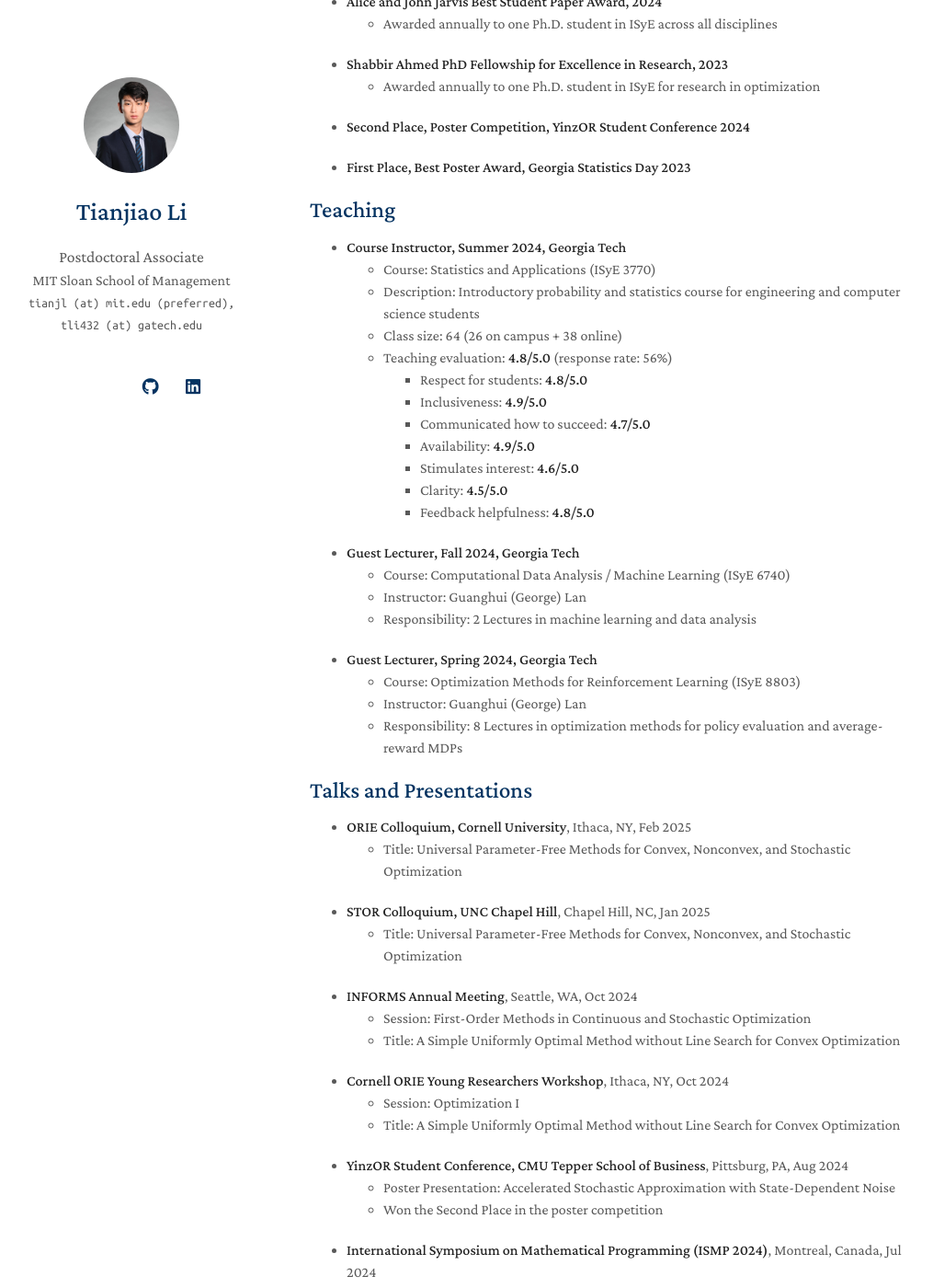
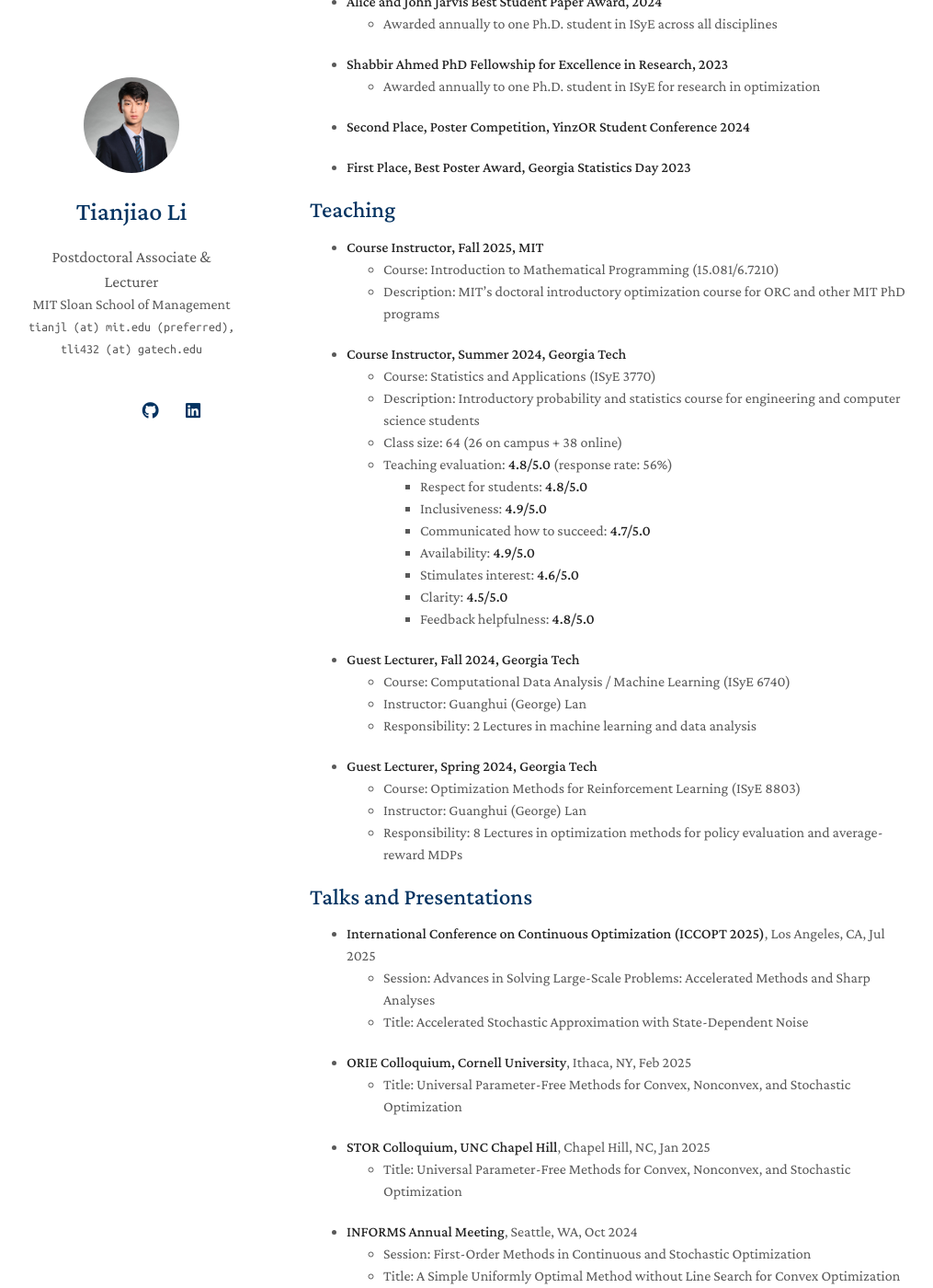
Before and after one commit to tli432/tli432.github.io, a Jekyll site: the page built from index.md, in a window 1280 px wide and 1400 px high, scrolled down 1841 px. Shown: the whole window at 92% size, without its empty margins (133-1148 px from the left). Built offline with Jekyll 4.4.1, drawn with Linux system fonts in a browser that asks for light colours; nearby versions of some CDN libraries; a style sheet for code colours, icons or effects is not loaded; our own code applies the rules of GitHub Pages for plain Markdown files; some of the changed text lies outside the part shown.

Commit message:
Updated service and talks

```diff
--- a/_config.yml
+++ b/_config.yml
@@ -1,12 +1,12 @@
 # Basic Information
 title: Tianjiao Li
-position: Postdoctoral Associate
+position: Postdoctoral Associate & Lecturer
 affiliation: MIT Sloan School of Management
 email: tianjl (at) mit.edu (preferred), tli432 (at) gatech.edu
 
 # Search Engine Optimization (SEO)
 # The following information is used to improve the website traffic from search engines, e.g., Google.
-keywords: Tianjiao Li, Gatech, MIT, Sloan, Georgia Tech, ISyE, Optimization, Machine Learning, Reinforcement Learning
+keywords: Tianjiao Li, MIT, Sloan, Gatech, Georgia Tech, ISyE, Optimization, Machine Learning, Reinforcement Learning
 description: Tianjiao Li's academic personal homepage.
 canonical: https://tli432.github.io/
 
--- a/_includes/services.md
+++ b/_includes/services.md
@@ -9,6 +9,8 @@
   <li><a href="https://link.springer.com/journal/10589"><autocolor>Computational Optimization and Applications</autocolor></a></li>
   <li><a href="https://link.springer.com/journal/11590"><autocolor>Optimization Letters</autocolor></a></li>
   <li><a href="https://link.springer.com/journal/10898"><autocolor>Journal of Global Optimization</autocolor></a></li>
+  <li><a href="https://link.springer.com/journal/10957"><autocolor>Journal of Optimization Theory and Applications</autocolor></a></li>
+  <li><a href="https://www.sciencedirect.com/journal/operations-research-letters"><autocolor>Operations Research Letters</autocolor></a></li>
 </ul>
 
 
@@ -22,6 +24,10 @@
 <h4 style="margin:0 10px 0;">Session Organization</h4>
 
 <ul style="margin:0 0 15px;">
+  <li><autocolor>International Conference on Cotinuous Optimization (ICCOPT 2025), Los Angeles, CA, Jul 2025</autocolor></li>
+  <ul style="margin:0 0 5px;">
+    <li><autocolor>Session: Recent Advances in Stochastic First-Order Methods</autocolor></li>
+  </ul>
   <li><autocolor>INFORMS Annual Meeting 2024, Seattle, WA, Oct 2024</autocolor></li>
   <ul style="margin:0 0 5px;">
     <li><autocolor>Session: Advances in Continuous Optimization Algorithms</autocolor></li>
--- a/index.md
+++ b/index.md
@@ -4,7 +4,7 @@ layout: homepage
 
 ## About Me
 
-I am a Postdoctoral Researcher at the MIT Sloan School of Management, working with Prof. [Swati Gupta](https://swatigupta.tech/).
+I am a Postdoctoral Researcher and Lecturer at the MIT Sloan School of Management, working with Prof. [Swati Gupta](https://swatigupta.tech/).
 
 I obtained my PhD in Operations Research from Georgia Tech ISyE in Summer 2025, where I was fortunate to be advised by Prof. [Guanghui (George) Lan](https://sites.gatech.edu/guanghui-lan/) and Prof. [Ashwin Pananjady](https://sites.gatech.edu/ashwin-pananjady/). I also got an M.S. in Quantitative and Computational Finance from the same institute. Before that, I obtained my B.S. in Mathematics from Fudan University.
 
@@ -38,6 +38,10 @@ My research focuses on the design and analysis of efficient algorithms for *Nonl
 
 ## Teaching
 
+- **Course Instructor, Fall 2025, MIT**
+  - Course: Introduction to Mathematical Programming (15.081/6.7210)
+  - Description: MIT’s doctoral introductory optimization course for ORC and other MIT PhD programs
+
 - **Course Instructor, Summer 2024, Georgia Tech**
   - Course: Statistics and Applications (ISyE 3770)
   - Description: Introductory probability and statistics course for engineering and computer science students
@@ -63,6 +67,10 @@ My research focuses on the design and analysis of efficient algorithms for *Nonl
 
 
 ## Talks and Presentations
+
+- **International Conference on Continuous Optimization (ICCOPT 2025)**, Los Angeles, CA, Jul 2025
+  - Session: Advances in Solving Large-Scale Problems: Accelerated Methods and Sharp Analyses
+  - Title: Accelerated Stochastic Approximation with State-Dependent Noise
 
 - **ORIE Colloquium, Cornell University**, Ithaca, NY, Feb 2025
   - Title: Universal Parameter-Free Methods for Convex, Nonconvex, and Stochastic Optimization
```
